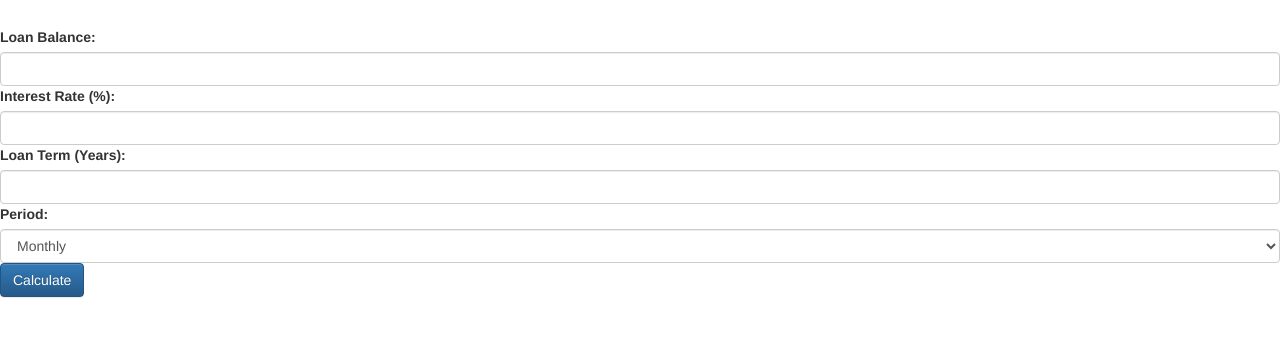
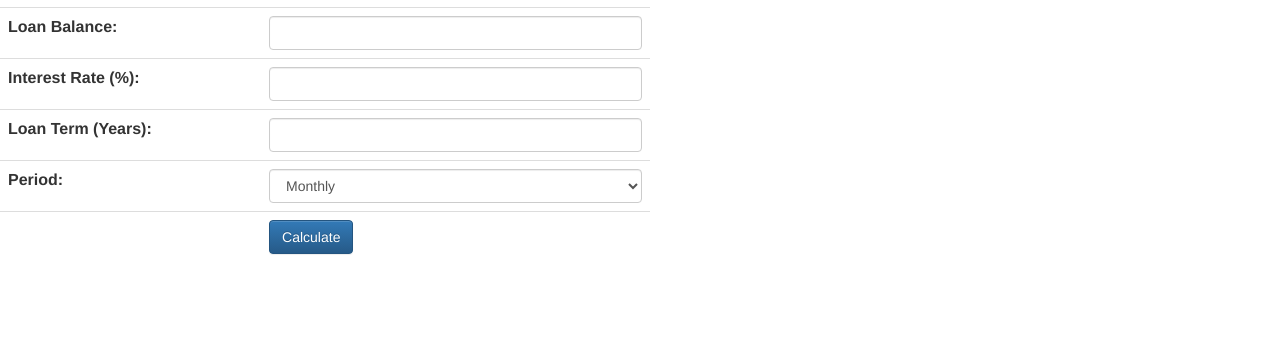
Before and after one commit to tyk001/MortgageCalculatorJQuery, a plain HTML site: page index.html in a window 1280 px wide. Shown: the part 63-400 px from the top of the page. Drawn offline with nearby package versions, Linux system fonts and the light colour scheme.

Commit message:
extra credit v2

```diff
--- a/index.html
+++ b/index.html
@@ -1,7 +1,7 @@
 <html>
-
 <head>
 
+    <!--- CDN for JQuery 3.1.1 --->
     <script src="https://ajax.googleapis.com/ajax/libs/jquery/3.1.1/jquery.min.js"></script>
 
     <!-- Latest compiled and minified CSS -->
@@ -19,30 +19,54 @@
 
     <title>Mortgage Calculator</title>
 </head>
-
 <body>
-  <h1 id="name"><b>Mortgage Calculator</b></h1>
-  <br>
-
-
-    <label for="loanBal">Loan Balance:</label>
-    <input id="loanBal" class="form-control">
-
-    <label for="interestRate">Interest Rate (%):</label>
-    <input id="interestRate" class="form-control">
-
-    <label for="loanTerm">Loan Term (Years):</label>
-    <input id="loanTerm" class="form-control">
-
-    <label for="period">Period:</label>
-    <select id="period" name="select" class="form-control">
-    <option value="6">Monthly</option>
-    <option value="12">Bi-monthly</option>
-</select>
-
-<p>
-    <button id='submitButton' class="btn btn-primary">Calculate</button>
-
+    <p>
+    <h1 id="name"><b>Mortgage Calculator</b></h1>
+    <p>
+        <table class="table" style="width: 650px">
+            <tr>
+                <td>
+                    <label for="loanBal ">Loan Balance:</label>
+                </td>
+                <th>
+                    <input id="loanBal" class="form-control " type="number">
+                </th>
+            </tr>
+            <tr>
+                <td>
+                    <label for="interestRate ">Interest Rate (%):</label>
+                </td>
+                <td>
+                    <input id="interestRate" class="form-control " type="number">
+                </td>
+            </tr>
+            <tr>
+                <td>
+                    <label for="loanTerm">Loan Term (Years):</label>
+                </td>
+                <td>
+                    <input id="loanTerm" class="form-control " type="number">
+                </td>
+            </tr>
+            <tr>
+                <td>
+                    <label for="period">Period:</label>
+                </td>
+                <td>
+                  <select id="period" name="select " class="form-control ">
+                      <option value="6 ">Monthly</option>
+                      <option value="12 ">Bi-monthly</option>
+                  </select>
+                </td>
+            </tr>
+            <tr>
+                <td>
+                </td>
+                <td>
+                    <button id='submitButton' class="btn btn-primary ">Calculate</button>
+                </td>
+            </tr>
+        </table>
+        <p>
 </body>
-
 </html>
--- a/script.js
+++ b/script.js
@@ -4,10 +4,13 @@ $(document).ready(function() {
         var interestRateValue = $('#interestRate').val();
         var loanTermValue = $('#loanTerm').val();
         var periodValue = $('#period option:selected').val();
-        console.log(loanBalValue, interestRateValue, loanTermValue, periodValue);
+        if (loanBalValue == '' || interestRateValue == '' || loanTermValue == '') {
+            alert("Please Fill Out All of the Fields");
+        }
         calcAll(loanBalValue, interestRateValue, loanTermValue, periodValue);
     });
 });
+
 
 function calcAll(loanBalValue, interestRateValue, loanTermValue, periodValue) {
     // monthly interest rate
```
